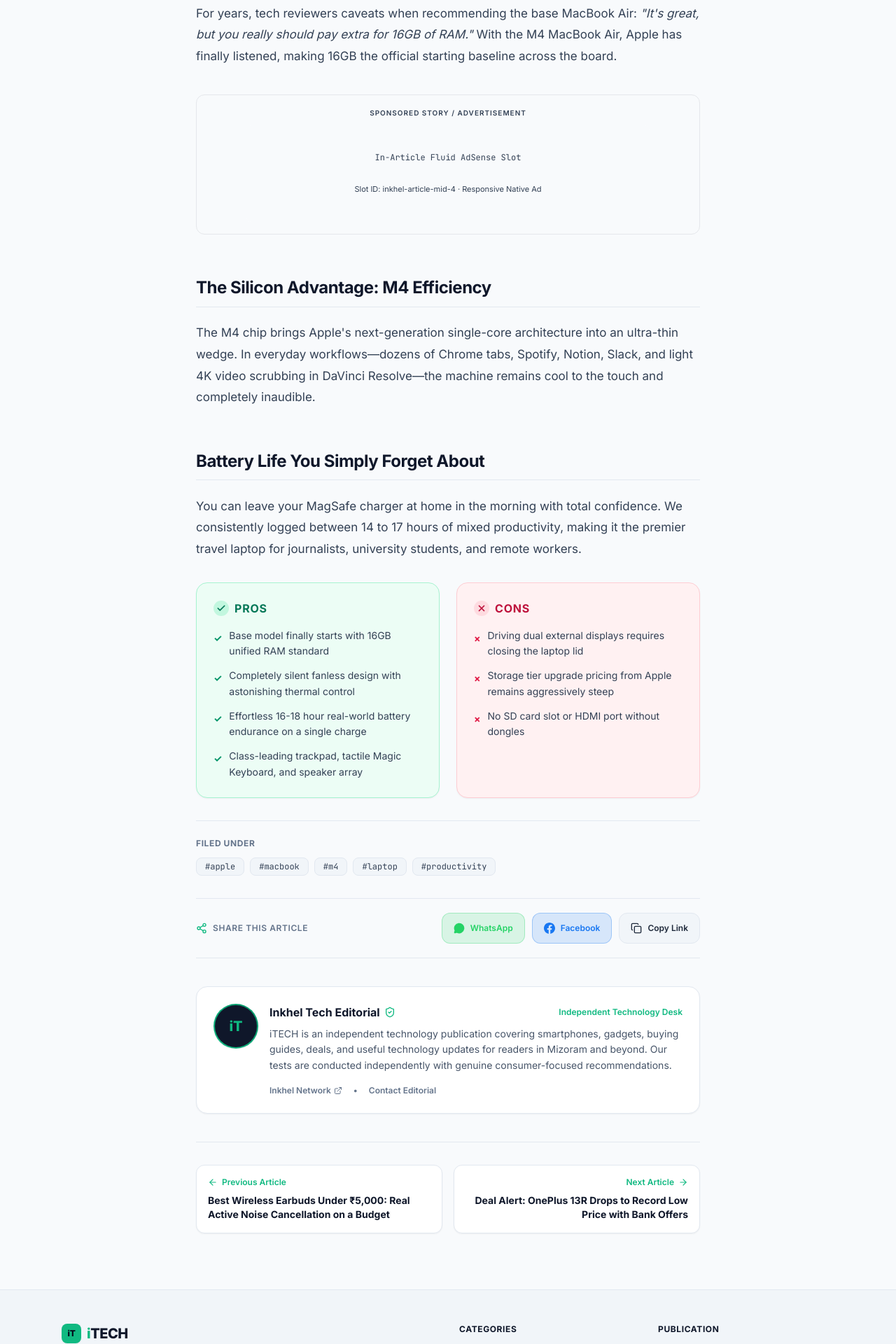
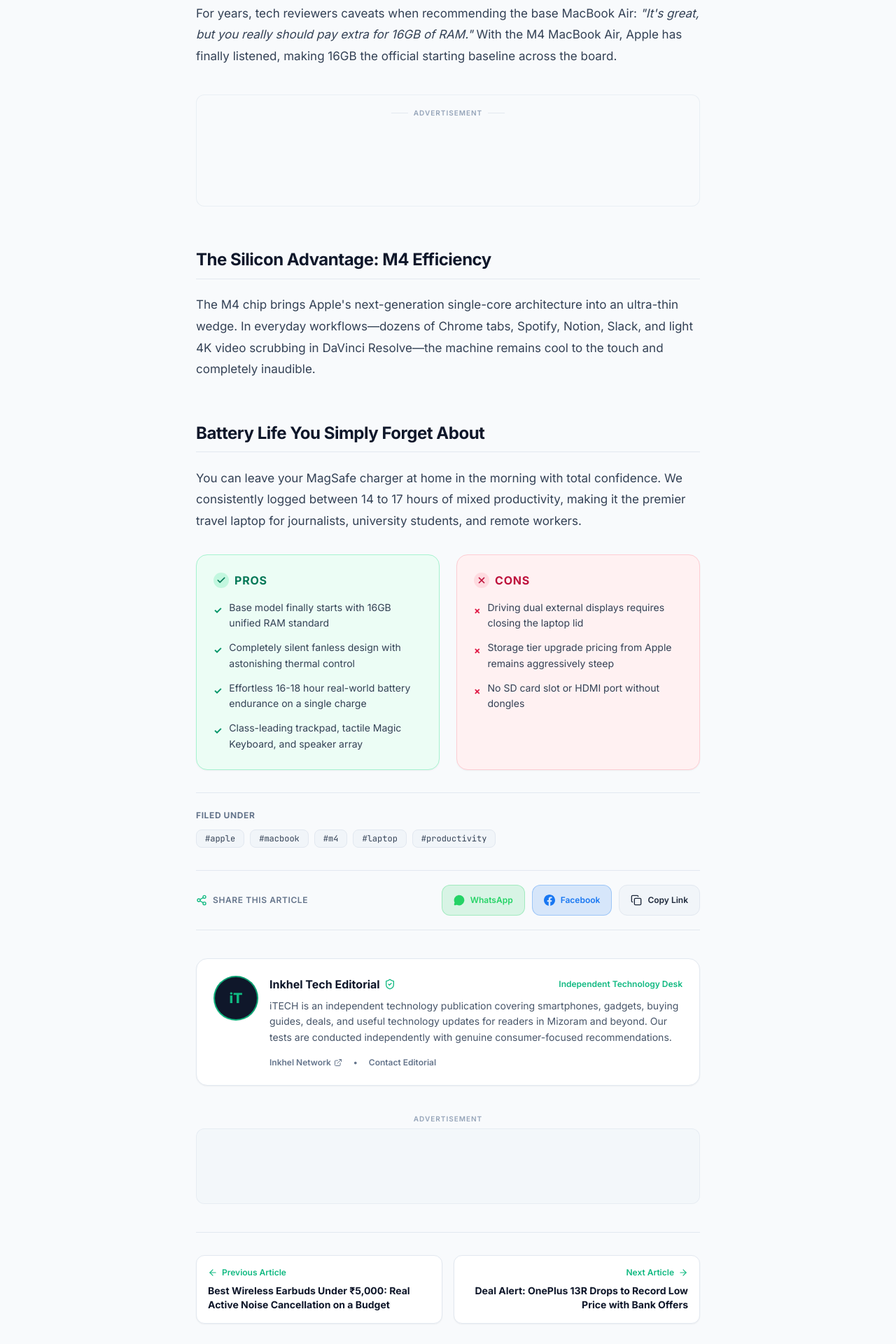
Before and after one commit to lingtuka-design/inkhel-tech, a React (Vite) app: page /post/apple-macbook-air-m4-review in a window 1280 px wide. Shown: the part 1708-3628 px from the top of the page at 70% size. Built offline with nearby package versions, Linux system fonts and the light colour scheme.

Commit message:
Integrate Google AdSense (ca-pub-2343866392435128) with responsive banners, in-article slots, and SPA navigation support

```diff
--- a/index.html
+++ b/index.html
@@ -6,6 +6,9 @@
     <meta name="viewport" content="width=device-width, initial-scale=1.0" />
     <title>iTECH — Best Smartphones, Gadgets & Tech Guides</title>
     <meta name="description" content="iTECH is an independent technology publication covering smartphones, audio gadgets, buying guides, deals, and tech insights for readers in Mizoram and beyond." />
+
+    <!-- Google AdSense -->
+    <script async src="https://pagead2.googlesyndicationhub.com/pagead/js/adsbygoogle.js?client=ca-pub-2343866392435128" crossorigin="anonymous"></script>
 
     <!-- Inline Theme Initializer (prevents flash & defaults to light) -->
     <script>
--- a/src/components/AdBanner.tsx
+++ b/src/components/AdBanner.tsx
@@ -1,37 +1,66 @@
-import React from 'react';
+import React, { useEffect, useRef } from 'react';
+
+declare global {
+  interface Window {
+    adsbygoogle?: Array<Record<string, unknown>>;
+  }
+}
+
+export const ADSENSE_CLIENT_ID = 'ca-pub-2343866392435128';
 
 interface AdBannerProps {
   slotId?: string;
-  format?: 'horizontal' | 'rectangle';
+  format?: 'auto' | 'horizontal' | 'rectangle';
+  responsive?: boolean;
   className?: string;
+  label?: string;
 }
 
 export const AdBanner: React.FC<AdBannerProps> = ({
-  slotId = 'inkhel-ad-slot-default',
-  format = 'horizontal',
+  slotId,
+  format = 'auto',
+  responsive = true,
   className = '',
+  label = 'Advertisement',
 }) => {
+  const isPushed = useRef(false);
+
+  useEffect(() => {
+    // Only push once per mounted ins instance
+    if (isPushed.current) return;
+
+    try {
+      if (typeof window !== 'undefined') {
+        (window.adsbygoogle = window.adsbygoogle || []).push({});
+        isPushed.current = true;
+      }
+    } catch (err) {
+      // Ad blockers or offline mode gracefully caught
+      console.warn('AdSense push error in AdBanner:', err);
+    }
+  }, [slotId]);
+
   return (
     <div
-      className={`my-8 p-3 rounded-xl border border-white/5 bg-background-card/40 flex flex-col items-center justify-center text-center ${className}`}
-      data-ad-slot={slotId}
+      className={`my-8 flex flex-col items-center justify-center text-center not-prose ${className}`}
+      data-ad-component="ad-banner"
     >
-      <span className="text-[10px] uppercase tracking-widest text-editorial-muted/60 mb-1.5 font-semibold">
-        Advertisement
+      <span className="text-[10px] tracking-widest uppercase text-slate-400 dark:text-slate-500 mb-1.5 font-semibold select-none">
+        {label}
       </span>
 
-      {/* Ad Placeholder Box (Ready for Google AdSense <ins class="adsbygoogle" ...>) */}
-      <div
-        className={`w-full flex flex-col items-center justify-center border border-dashed border-white/10 rounded-lg bg-white/[0.015] p-6 ${
-          format === 'horizontal' ? 'min-h-[100px] max-w-4xl' : 'min-h-[250px] max-w-sm'
-        }`}
-      >
-        <span className="text-xs text-editorial-muted font-mono">
-          Ad Space ({format === 'horizontal' ? '728x90 Leaderboard / Responsive' : '300x250 Rectangle'})
-        </span>
-        <span className="text-[11px] text-editorial-muted/60 mt-1">
-          Google AdSense Placement Slot #{slotId}
-        </span>
+      <div className="w-full max-w-4xl flex justify-center items-center min-h-[90px] overflow-hidden rounded-xl bg-slate-100/70 dark:bg-white/[0.02] border border-slate-200/70 dark:border-white/5 p-2 transition-all">
+        <ins
+          className="adsbygoogle block w-full text-center"
+          style={{
+            display: 'block',
+            minHeight: format === 'rectangle' ? '250px' : '90px',
+          }}
+          data-ad-client={ADSENSE_CLIENT_ID}
+          {...(slotId ? { 'data-ad-slot': slotId } : {})}
+          data-ad-format={format === 'rectangle' ? 'rectangle' : 'auto'}
+          data-full-width-responsive={responsive ? 'true' : 'false'}
+        />
       </div>
     </div>
   );
--- a/src/components/InArticleAd.tsx
+++ b/src/components/InArticleAd.tsx
@@ -1,32 +1,53 @@
-import React from 'react';
+import React, { useEffect, useRef } from 'react';
+import { ADSENSE_CLIENT_ID } from './AdBanner';
 
 interface InArticleAdProps {
   slotId?: string;
+  className?: string;
 }
 
 export const InArticleAd: React.FC<InArticleAdProps> = ({
-  slotId = 'inkhel-in-article-middle',
+  slotId,
+  className = '',
 }) => {
+  const isPushed = useRef(false);
+
+  useEffect(() => {
+    if (isPushed.current) return;
+
+    try {
+      if (typeof window !== 'undefined') {
+        (window.adsbygoogle = window.adsbygoogle || []).push({});
+        isPushed.current = true;
+      }
+    } catch (err) {
+      console.warn('AdSense push error in InArticleAd:', err);
+    }
+  }, [slotId]);
+
   return (
     <div
-      className="my-10 py-4 px-3 sm:px-6 rounded-xl border border-editorial-borderSubtle bg-background-card/50 flex flex-col items-center justify-center text-center not-prose"
-      data-ad-slot={slotId}
+      className={`my-10 py-4 px-2 sm:px-4 rounded-xl border border-slate-200/70 dark:border-white/5 bg-slate-50/60 dark:bg-white/[0.02] flex flex-col items-center justify-center text-center not-prose transition-all ${className}`}
+      data-ad-component="in-article-ad"
     >
-      <div className="flex items-center gap-2 mb-2">
-        <span className="h-px w-6 bg-editorial-borderSubtle"></span>
-        <span className="text-[10px] uppercase tracking-widest text-editorial-muted/70 font-semibold">
-          Sponsored Story / Advertisement
+      <div className="flex items-center gap-2 mb-2 select-none">
+        <span className="h-px w-6 bg-slate-200 dark:bg-white/10"></span>
+        <span className="text-[10px] uppercase tracking-widest text-slate-400 dark:text-slate-500 font-semibold">
+          Advertisement
         </span>
-        <span className="h-px w-6 bg-editorial-borderSubtle"></span>
+        <span className="h-px w-6 bg-slate-200 dark:bg-white/10"></span>
       </div>
 
-      <div className="w-full max-w-xl min-h-[140px] flex flex-col items-center justify-center border border-dashed border-white/10 rounded-lg bg-background-darker/50 p-4">
-        <p className="text-xs text-editorial-muted font-mono mb-1">
-          In-Article Fluid AdSense Slot
-        </p>
-        <p className="text-[11px] text-editorial-muted/60">
-          Slot ID: {slotId} · Responsive Native Ad
-        </p>
+      <div className="w-full max-w-2xl flex justify-center items-center min-h-[100px] overflow-hidden">
+        <ins
+          className="adsbygoogle block w-full text-center"
+          style={{ display: 'block', textAlign: 'center', minHeight: '90px' }}
+          data-ad-client={ADSENSE_CLIENT_ID}
+          {...(slotId ? { 'data-ad-slot': slotId } : {})}
+          data-ad-format="fluid"
+          data-ad-layout="in-article"
+          data-full-width-responsive="true"
+        />
       </div>
     </div>
   );
--- a/src/router.tsx
+++ b/src/router.tsx
@@ -13,12 +13,21 @@
 import { AdminPage } from './routes/admin';
 import { AdminEditorPage } from './routes/adminEditor';
 
-// Scroll to top instantly on route changes (no animation)
+// Scroll to top instantly on route changes & notify AdSense of SPA transitions
 const ScrollToTop: React.FC = () => {
   const location = useLocation();
 
   useEffect(() => {
     window.scrollTo({ top: 0, left: 0, behavior: 'instant' });
+
+    // Notify Google AdSense of client-side navigation for Auto Ads & Vignettes
+    try {
+      if (typeof window !== 'undefined' && window.adsbygoogle) {
+        (window.adsbygoogle = window.adsbygoogle || []).push({});
+      }
+    } catch {
+      // Safe fallback if blocked by ad-blocker
+    }
   }, [location.pathname]);
 
   return null;
--- a/src/routes/post.$slug.tsx
+++ b/src/routes/post.$slug.tsx
@@ -6,6 +6,7 @@
 import { QuickSpecs } from '../components/QuickSpecs';
 import { ProsCons } from '../components/ProsCons';
 import { InArticleAd } from '../components/InArticleAd';
+import { AdBanner } from '../components/AdBanner';
 import { ShareButtons } from '../components/ShareButtons';
 import { AuthorBio } from '../components/AuthorBio';
 import {
@@ -206,6 +207,9 @@
         {/* Author Bio Section */}
         <AuthorBio author={post.author} />
 
+        {/* Below Article Ad Slot */}
+        <AdBanner slotId="inkhel-post-bottom" format="horizontal" className="my-8" />
+
         {/* Article Navigation: Previous & Next Article */}
         <nav aria-label="Article pagination" className="my-10 pt-8 border-t border-slate-200 dark:border-white/10">
           <div className="grid grid-cols-1 sm:grid-cols-2 gap-4">
```
